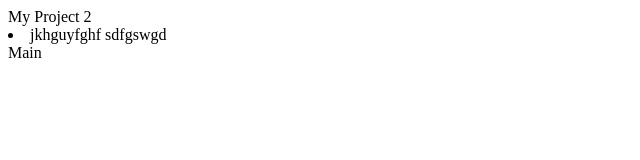
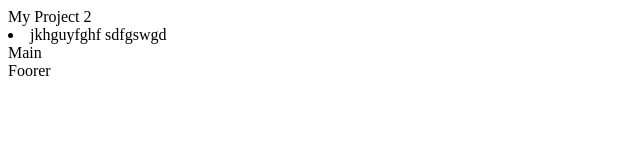
Before and after one commit to Artcrafterrra/my-progect, a plain HTML site: page index.html in a window 1280 px wide. Shown: the full height of the page, 0-640 px from the left. Drawn offline with Linux system fonts and the light colour scheme.

Commit message:
add footer

```diff
--- a/index.html
+++ b/index.html
@@ -9,5 +9,6 @@
   <li>jkhguyfghf
   sdfgswgd</li>
   <main>Main</main>
+  <footer>Foorer</footer>
 </body>
 </html>
```
